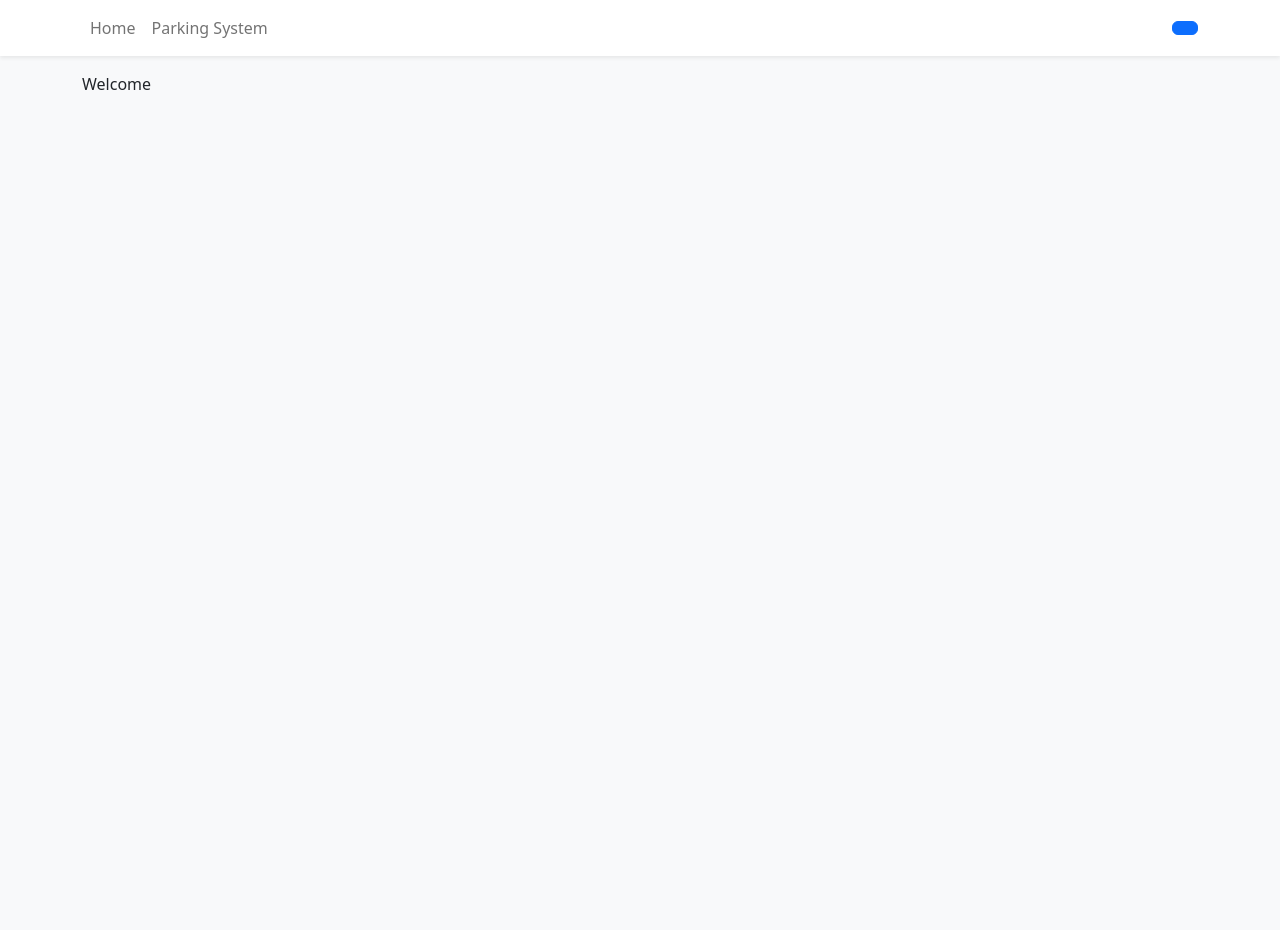
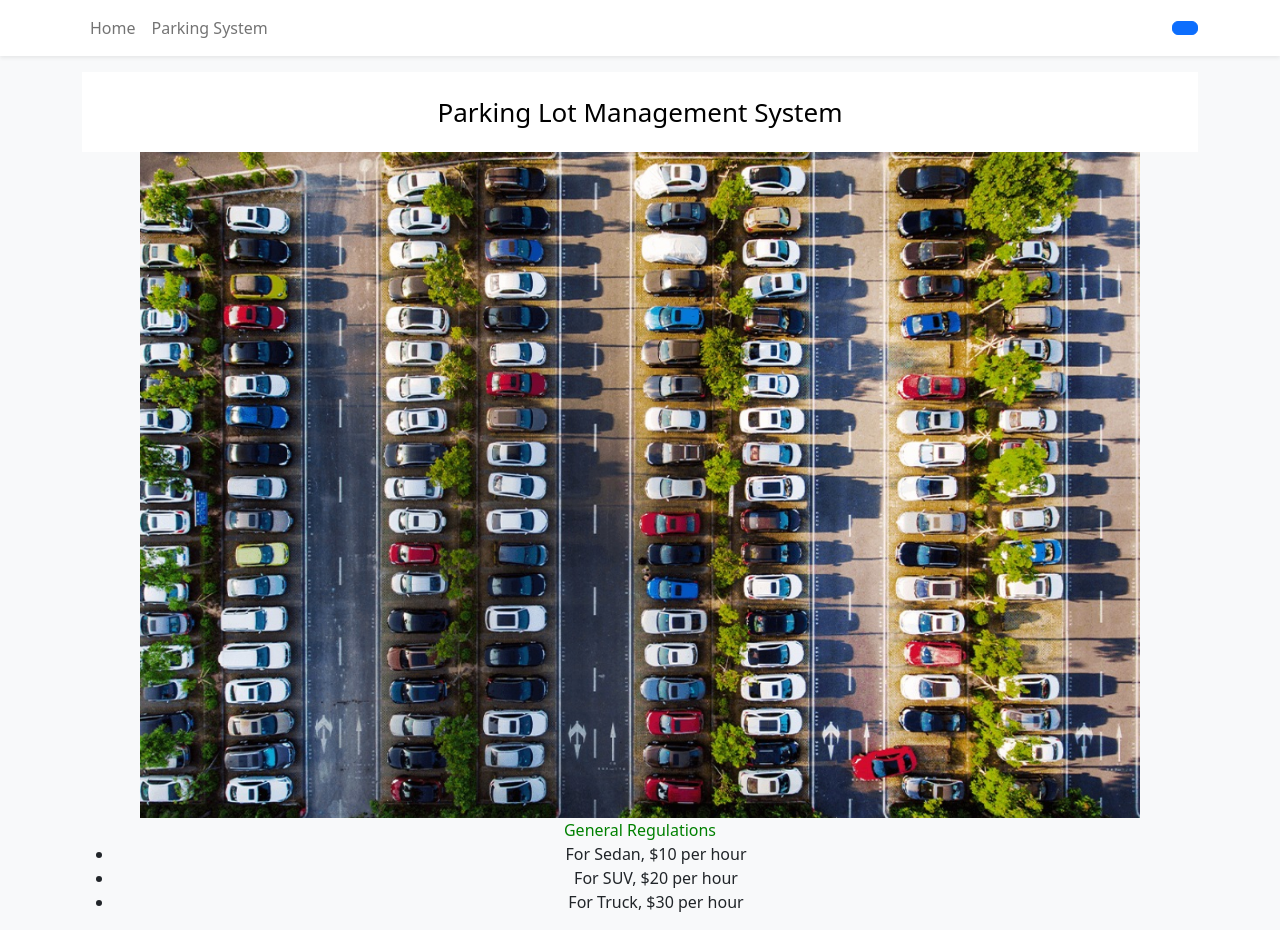
Before and after one commit to Jarvisjia654/CISC275-team10-project, a React (Create React App) app: page /#/ in a window 1280 px wide. Before the commit the page ends 800 px from the top, so only its background shows below. Built offline with nearby package versions, Linux system fonts and the light colour scheme.

Commit message:
visual performance

```diff
--- /dev/null
+++ b/src/pages/Home.css
@@ -0,0 +1,39 @@
+.Home {
+    text-align: center;
+}
+
+.Home-logo {
+    height: 40vmin;
+    pointer-events: none;
+}
+
+@media (prefers-reduced-motion: no-preference) {
+    .Home-logo {
+        animation: App-logo-spin infinite 20s linear;
+    }
+}
+
+.Home-header {
+    width: 100%;
+    background-color: #ffffff;
+    min-height: 10vh;
+    display: flex;
+    flex-direction: column;
+    align-items: center;
+    justify-content: center;
+    font-size: calc(10px + 2vmin);
+    color: rgb(0, 0, 0);
+}
+
+.Home-link {
+    color: #61dafb;
+}
+
+@keyframes Home-logo-spin {
+    from {
+        transform: rotate(0deg);
+    }
+    to {
+        transform: rotate(360deg);
+    }
+}
--- a/src/pages/Home.tsx
+++ b/src/pages/Home.tsx
@@ -1,9 +1,25 @@
+/* eslint-disable jsx-a11y/alt-text */
 import React from "react";
+import "./Home.css";
+import logo from "../img/ParkingLot.jpg";
 
 function Home() {
   return (
     <div className="Home">
-      Welcome
+      <header className="Home-header">Parking Lot Management System</header>
+      <div className="logo">
+        <img src={logo} width="1000" height="666.4"/>
+      </div>
+      {/* <img src={logo} width="1250" height="833"/> */}
+      {/* Welcome */}
+      <div style={{color: "green"}}>
+        General Regulations
+      </div>
+      <ul>
+        <li>For Sedan, $10 per hour</li>
+        <li>For SUV, $20 per hour</li>
+        <li>For Truck, $30 per hour</li>
+      </ul>
     </div>
   );
 }
--- a/src/pages/ParkingSystem.tsx
+++ b/src/pages/ParkingSystem.tsx
@@ -66,7 +66,7 @@ const Dnd = () => {
                     border: "1px solid gray",
                     textAlign: "center",
                   }}>
-                <h1>Total Revnue</h1>
+                <h1>Total Revenue</h1>
                 <p></p>
                 <h2>$ {taskCount}</h2>
                 {taskList
```
Also changed, not shown: src/img/ParkingLot.jpg (added).
